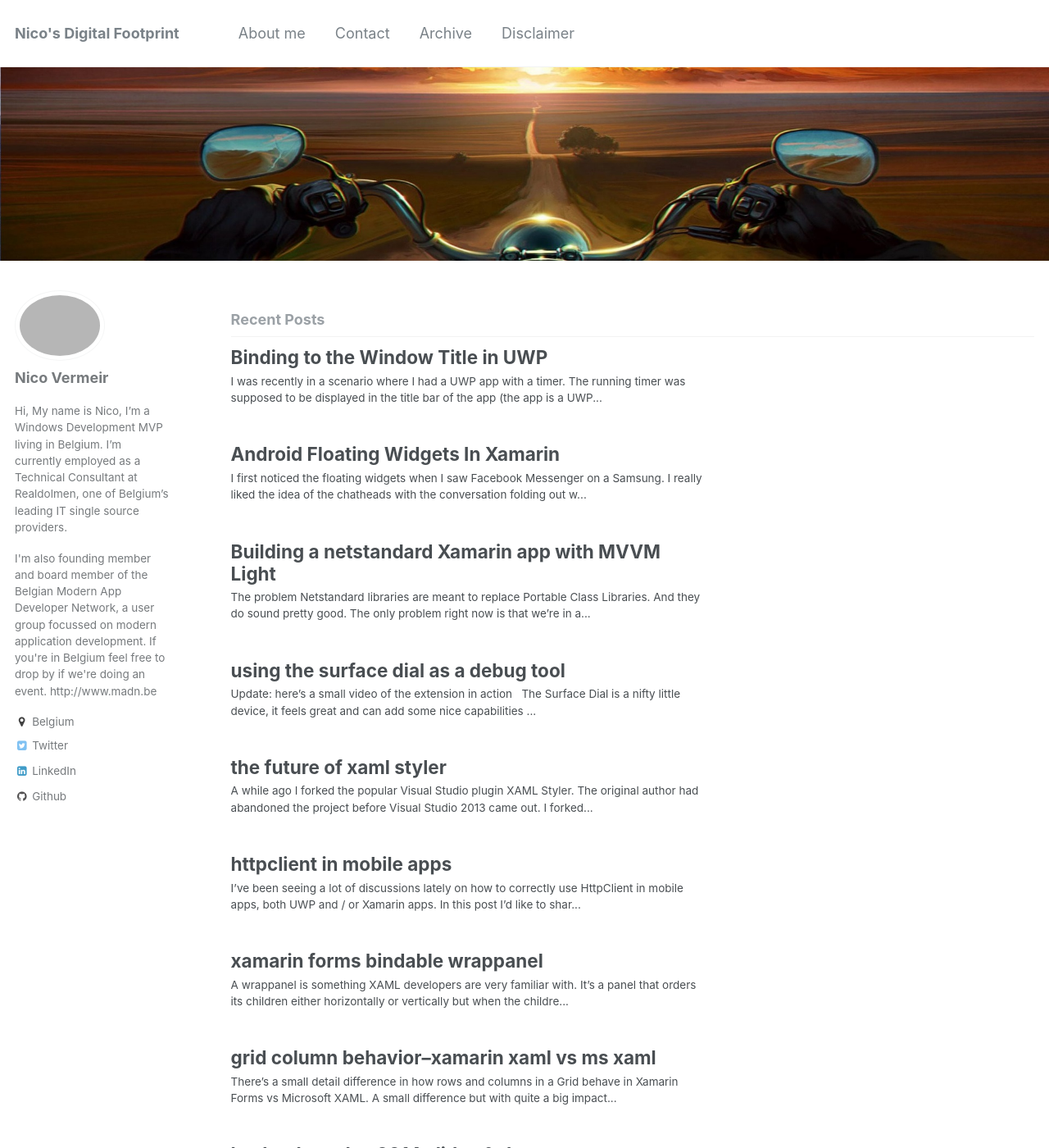
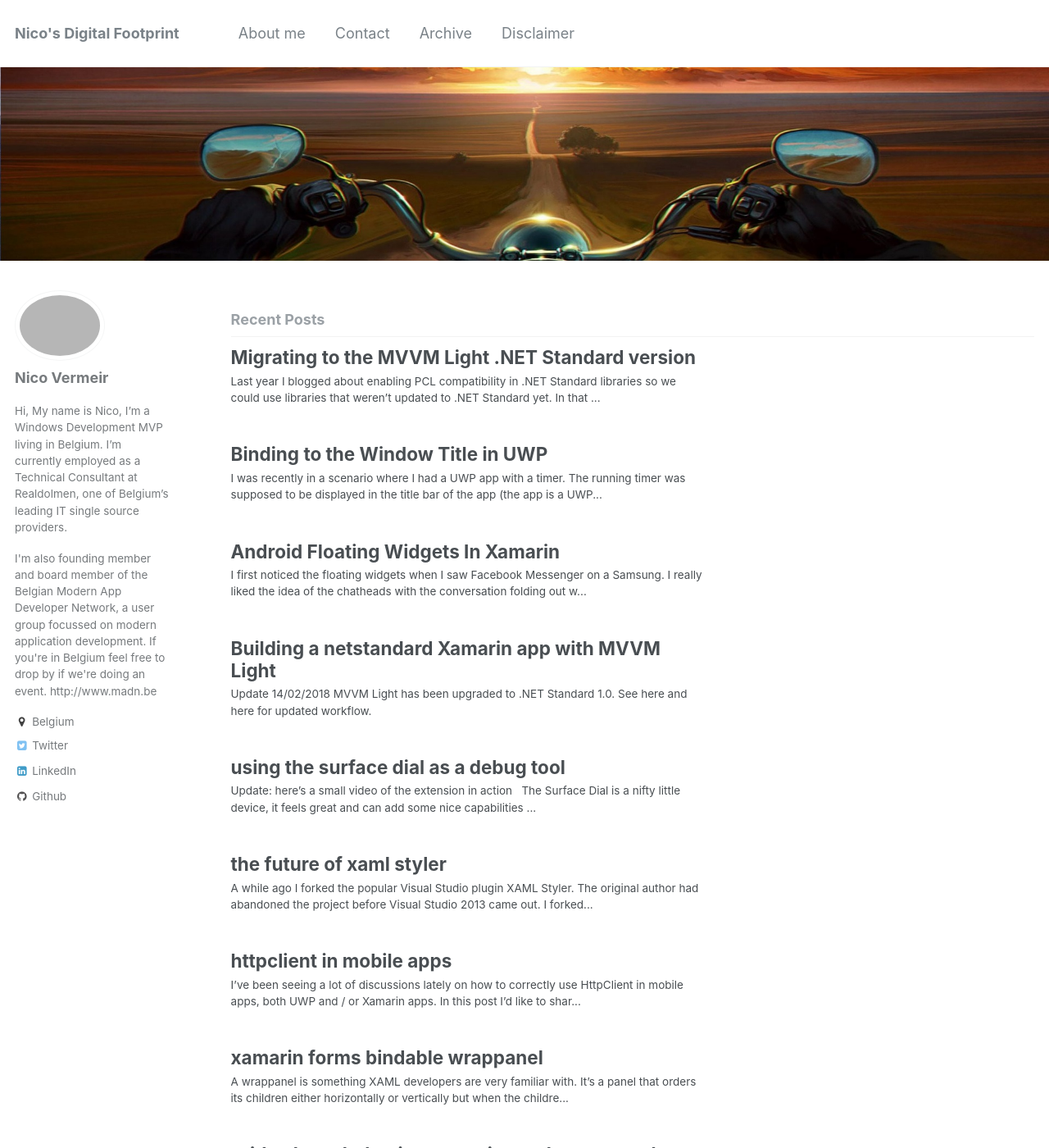
Before and after one commit to NicoVermeir/nicovermeir.github.io, a Jekyll site: the page built from index.html, in a window 1280 px wide and 1400 px high. Shown: the whole window at 82% size. Built offline with Jekyll 4.4.1, drawn with Linux system fonts in a browser that asks for light colours; the list of posts is cut into pages by our own code; some of the changed text lies outside the part shown.

Commit message:
new post

````diff
--- a/_posts/2017-06-14-building-a-netstandard-xamarin-app-with-mvvm-light.markdown
+++ b/_posts/2017-06-14-building-a-netstandard-xamarin-app-with-mvvm-light.markdown
@@ -8,6 +8,9 @@ categories: ["post"]
 tags: ["xamarin", "mvvm-light", "netstandard"]
 author: "Nico Vermeir"
 ---
+## Update 14/02/2018
+MVVM Light has been upgraded to .NET Standard 1.0. See <a href="http://blog.galasoft.ch/posts/2018/02/publishing-mvvmlight-v5-4-1-with-net-standard-support/" target="_blank">here</a> and <a href="http://www.spikie.be/post/2018/02/14/migratingtomvvmlightstandard.html" target="_blank">here</a> for updated workflow.
+
 ### The problem
 Netstandard libraries are meant to replace Portable Class Libraries. And they do sound pretty good. The only problem right now is that we're in a transition phase. A bunch of NuGet packages are not updated to be netstandard compatible yet. But that can't stop us!
 
--- /dev/null
+++ b/_posts/2018-02-14-MigratingToMvvmLightStandard.markdown
@@ -0,0 +1,114 @@
+---
+layout: post
+title: Migrating to the MVVM Light .NET Standard version
+date: 2018-02-14
+comments: true
+published: true
+categories: ["post"]
+tags: [".Net", "UWP", "Binding", "XAML", "Xamarin"]
+author: Nico Vermeir
+---
+Last year I blogged about <a href="http://www.spikie.be/post/2017/06/23/building-a-netstandard-xamarin-app-with-mvvm-light.html" target="_blank">enabling PCL compatibility in .NET Standard</a> libraries so we could use libraries that weren't updated to .NET Standard yet. In that post I've used MVVM Light as an example. Recently Laurent Bugnion announced the <a href="http://blog.galasoft.ch/posts/2018/02/publishing-mvvmlight-v5-4-1-with-net-standard-support/" target="_blank">release of MVVM Light 5.4.1</a>, with .NET Standard support. Time to dust of the old sample and try to upgrade it!
+
+### The app
+The app we're upgrading in this post is the exact same one I've used for the post last year. So we have a Xamarin Android app with a .NET Standard library as core project. The library contains the models and viewmodels.
+
+<img src="http://www.spikie.be/images/netstandardmvvm/03.png" alt="screenshot" style="width: 250px;"/>
+
+
+### Getting the bits
+First step is updating the NuGet packages. When opening the NuGet package manager we immediately see version 5.4.1 of MVVM Light between the available updates. However, this version is still PCL based and we want the .NET Standard version. So instead of updating these versions, we'll just uninstall them. I've removed MVVMLightLibs, CommonServiceLocator and the PCL Compatibility pack.
+
+<img src="http://www.spikie.be/images/updatingMvvmLight/01.png" alt="screenshot" style="width: 250px;"/>
+
+The .NET Standard version is called MvvmLightLibsStd10 and can be found on NuGet as a stable release.
+
+<img src="http://www.spikie.be/images/updatingMvvmLight/02.png" alt="screenshot" style="width: 250px;"/>
+
+Once the NuGet package is installed, you'll notice that the ViewModelLocator is having some trouble. The **Microsoft.Practices.ServiceLocation** namespace cannot be resolved. The main reason here is that <a href="http://www.mvvmlight.net/std10/" target="_blank">MVVM Light has dropped its dependency on the CommonServiceLocator package</a>.
+
+To fix this, we need to replace all references to ServiceLocator with calls to SimpleIoc (or any other IOC container that you might prefer).
+
+```csharp
+using GalaSoft.MvvmLight.Ioc;
+
+namespace NetStandardDemo.Core.ViewModel
+{
+    public class ViewModelLocator
+    {
+        public ViewModelLocator()
+        {
+            SimpleIoc.Default.Register<MainViewModel>();
+        }
+
+        public MainViewModel Main => SimpleIoc.Default.GetInstance<MainViewModel>();
+    }
+}
+```
+
+Now, at this point I tried running the app again but got a bunch of weird errors, first some TargetInvocationExceptions, then something about tokens. I cleaned / rebuild the solution and removed the app from the Android device to get everything up and running again.
+
+### Cleaning up the csproj
+Since, in this demo app's case, we no longer have any dependencies on a PCL, we can safely remove the fallback mechanism that was installed in the <a href="http://www.spikie.be/post/2017/06/23/building-a-netstandard-xamarin-app-with-mvvm-light.html" target="_blank">previous post</a>.
+
+The project file for the .NET Standard shared library looks like this
+
+```xml
+<Project Sdk="Microsoft.NET.Sdk">
+
+  <PropertyGroup>
+    <TargetFramework>netstandard1.6</TargetFramework>
+    <PackageTargetFallback>portable-net45+win8+wpa81+wp8</PackageTargetFallback>
+  </PropertyGroup>
+
+  <ItemGroup>
+    <PackageReference Include="CommonServiceLocator" Version="2.0.2" />
+    <PackageReference Include="MvvmLightLibsStd10" Version="5.4.1" />
+    <PackageReference Include="System.ComponentModel" Version="4.3.0" />
+  </ItemGroup>
+
+</Project>
+```
+
+The **PackageTargetFallback** tag can be completely removed **IF you're very certain that you no longer have any PCL references left!**
+
+This is the cleaned up version of the csproj.
+
+```xml
+<Project Sdk="Microsoft.NET.Sdk">
+
+  <PropertyGroup>
+    <TargetFramework>netstandard1.6</TargetFramework>
+  </PropertyGroup>
+
+  <ItemGroup>
+    <PackageReference Include="MvvmLightLibsStd10" Version="5.4.1" />
+    <PackageReference Include="System.ComponentModel" Version="4.3.0" />
+  </ItemGroup>
+
+</Project>
+```
+
+Unload / Reload the project in Visual Studio to have the changes take effect.
+
+
+### But what about the ServiceLocator pattern?
+You can still install the CommonServiceLocator pattern, but it doesn't work with SimpleIoc anymore. I've reached out to Laurent about this, he replied:
+
+> My recommendation with. Net std would be to avoid the commonservicelocator altogether. I had some discussions with the .net team and came to see the CSL as an antipattern. Yes the idea behind it is not bad but honestly how often are you swapping service locators? The cost of the dependency is quite high (like the switch to .net standard has shown...) and the benefits are small.
+>
+> My recommendation is to just use Simple IOC in the code and to take the hit in case you change service Locator.
+>
+
+
+I agree with this. As Laurent mentions, it's an extra abstraction layer who's one purpose is to save some time when you should decide to swap containers during the development of the applications, and how often does that happen? So when it does happen, just change all the container stuff instead of adding an extra abstraction layer.
+
+### Fine, so your little demo works, I bet in a real app it's not so easy!
+Actually, it is! The idea for this post came from migrating an actual Xamarin Forms app to the latest MVVM Light bits. The procedure was exactly the same, remove the MVVM Light packages, install the .NET Standard versions, clean / rebuild because of an error, remove the ServiceLocator calls, and everything worked!
+
+### Wrapping up
+In this post I've shown how easy it is to switch to the .NET Standard version of MVVM Light, in a scenario where I was already using MVVM Light in a .NET Standard library by making use of **PackageTargetFallback**.
+
+Should you make the effort to do this? It depends I guess. How far along is your application? Are you making use of ServiceLocator all over the place? Looking at it from a technical debt perspective, I would advise to upgrade. PCL is on its way out, .NET Standard is the way forward.
+
+Happy coding!
````
Also changed, not shown: images/updatingMvvmLight/01.PNG (added), images/updatingMvvmLight/02.PNG (added), images/updatingMvvmLight/03.PNG (added).
